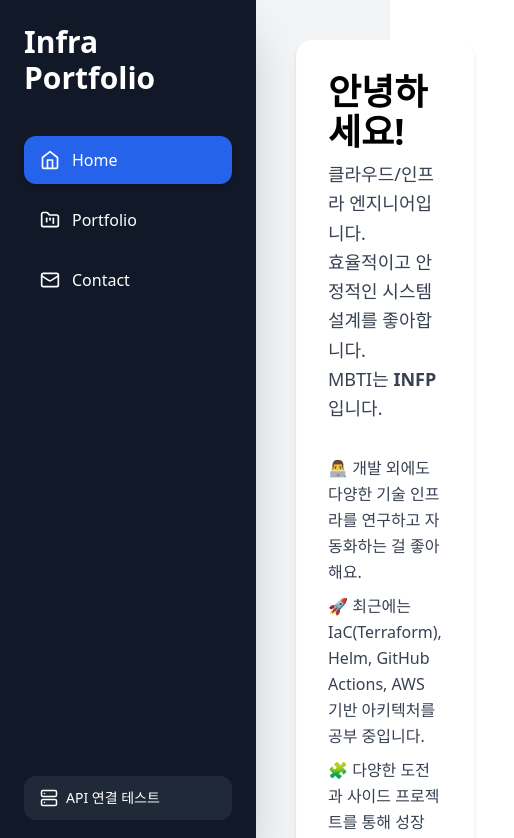
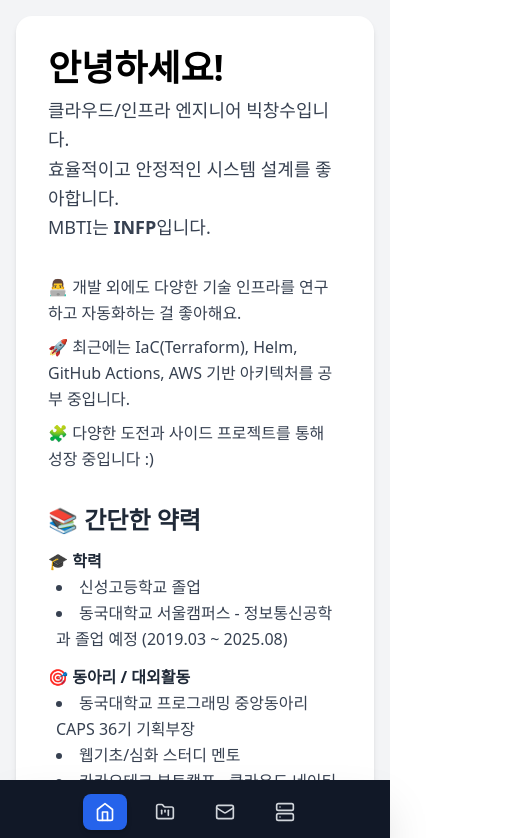
Before and after one commit to KTB-PERSONAL-PROJECT-RIVER/Frontend, a React (Vite) app: page / in a window 390 px wide. Shown: the top 838 px of the page, 514 px wide, since content can reach past the window. Built offline with nearby package versions, Linux system fonts and the light colour scheme.

Commit message:
✨ Feat: 반응형 추가

```diff
--- a/src/components/Layout.jsx
+++ b/src/components/Layout.jsx
@@ -3,9 +3,11 @@ import Sidebar from './Sidebar';
 
 export default function Layout({ children }) {
   return (
-    <div className="flex min-h-screen bg-gray-100 font-sans">
+    <div className="bg-gray-100 font-sans min-h-screen sm:flex">
       <Sidebar />
-      <main className="ml-64 p-10 w-full max-w-5xl mx-auto">{children}</main>
+      <main className="pt-4 pb-20 px-4 sm:ml-64 sm:p-10 w-full max-w-5xl mx-auto">
+        {children}
+      </main>
     </div>
   );
 }
--- a/src/components/Sidebar.jsx
+++ b/src/components/Sidebar.jsx
@@ -1,7 +1,7 @@
 import React from 'react';
 import { Link, useLocation } from 'react-router-dom';
+import { Home, FolderKanban, Mail, Server } from 'lucide-react';
 import toast from 'react-hot-toast';
-import { Home, FolderKanban, Mail, Server } from 'lucide-react';
 
 export default function Sidebar() {
   const location = useLocation();
@@ -9,74 +9,55 @@ export default function Sidebar() {
   const isActive = (path) => location.pathname === path;
 
   const linkClass = (path) =>
-    `flex items-center space-x-3 px-4 py-3 rounded-xl transition-all font-medium ${
-      isActive(path) ? 'bg-blue-600 text-white shadow-md' : 'hover:bg-gray-700'
+    `flex flex-col items-center gap-1 text-xs sm:text-base sm:flex-row sm:gap-2 px-3 py-2 rounded-lg transition-all font-medium ${
+      isActive(path) ? 'bg-blue-600 text-white shadow-md' : 'hover:bg-gray-700 text-gray-300'
     }`;
 
   const handlePing = async () => {
     try {
       const res = await fetch('https://riverendingstory.site/api/healthcheck');
-
       if (res.status === 200) {
         const data = await res.text();
-          toast.success(`✅ 서버 응답 성공: Result = ${data}`, {
-            duration: 3000,
-            style: {
-              background: '#1e293b',
-              color: '#fff',
-              fontSize: '0.9rem',
-            },
-          });
+        toast.success(`✅ 서버 응답: ${data}`);
       } else {
-          toast.error(`❌ 서버 오류 (상태 코드 ${res.status})`, {
-            duration: 4000,
-            style: {
-              background: '#7f1d1d',
-              color: '#fff',
-              fontSize: '0.9rem',
-            },
-          });
+        toast.error(`❌ 서버 오류: ${res.status}`);
       }
-      } catch (error) {
-        toast.error(`❌ 요청 실패: ${error.message}`, {
-          duration: 4000,
-          style: {
-            background: '#7f1d1d',
-            color: '#fff',
-            fontSize: '0.9rem',
-          },
-        });
+    } catch (err) {
+      toast.error(`❌ 요청 실패: ${err.message}`);
     }
   };
 
+  return (
+    <nav
+      className={`
+        bg-gray-900 text-white shadow-2xl z-10
+        flex sm:flex-col
+        sm:w-64 sm:h-full sm:fixed sm:p-6
+        w-full h-16 fixed bottom-0 p-2 justify-around items-center
+      `}
+    >
+      {/* 로고 - PC에서만 표시 */}
+      <div className="hidden sm:block text-2xl font-bold mb-10">CS Park Portfolio</div>
 
-  return (
-    <aside className="w-64 bg-gray-900 text-white fixed h-full p-6 shadow-2xl z-10 flex flex-col justify-between">
-      <div>
-        <h1 className="text-3xl font-bold mb-10">Infra Portfolio</h1>
-        <nav className="flex flex-col space-y-3">
+      {/* 메뉴 + 버튼 묶음 */}
+      <div className="flex sm:flex-col gap-4 sm:gap-4 sm:w-full">
         <Link to="/" className={linkClass('/')}>
           <Home size={20} />
-            <span>Home</span>
+          <span className="hidden sm:inline">Home</span>
         </Link>
         <Link to="/portfolio" className={linkClass('/portfolio')}>
           <FolderKanban size={20} />
-            <span>Portfolio</span>
+          <span className="hidden sm:inline">Portfolio</span>
         </Link>
         <Link to="/contact" className={linkClass('/contact')}>
           <Mail size={20} />
-            <span>Contact</span>
+          <span className="hidden sm:inline">Contact</span>
         </Link>
+        <button onClick={handlePing} className={linkClass('/api')}>
+          <Server size={20} />
+          <span className="hidden sm:inline">API Test</span>
+        </button>
+      </div>
     </nav>
-      </div>
-
-      <button
-        onClick={handlePing}
-        className="mt-6 flex items-center space-x-2 px-4 py-3 rounded-xl bg-gray-800 hover:bg-blue-600 transition text-sm"
-      >
-        <Server size={18} />
-        <span>API 연결 테스트</span>
-      </button>
-    </aside>
   );
 }
--- a/src/pages/Home.jsx
+++ b/src/pages/Home.jsx
@@ -6,7 +6,7 @@ export default function Home() {
       <div>
         <h2 className="text-4xl font-bold mb-2">안녕하세요!</h2>
         <p className="text-lg text-gray-700 leading-relaxed">
-          클라우드/인프라 엔지니어입니다.
+          클라우드/인프라 엔지니어 빅창수입니다.
           <br />
           효율적이고 안정적인 시스템 설계를 좋아합니다.
           <br />
```
Lines whose indentation alone changed are shown as unchanged.
